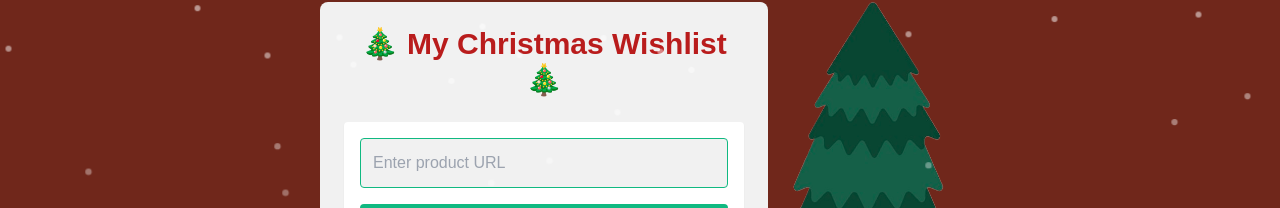
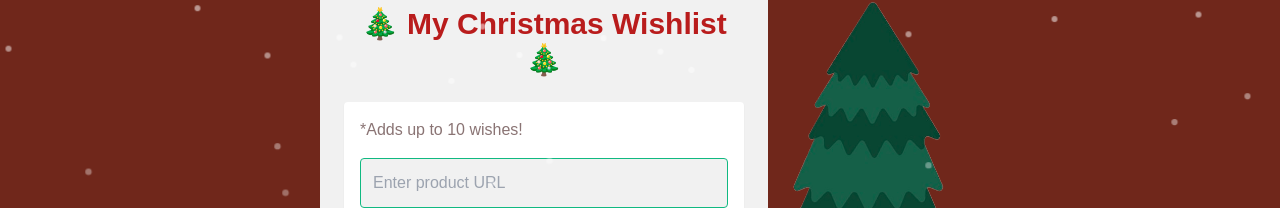
Before and after one commit to code-differently/24q4-team3, a Next.js app in the folder capstone/: page / in a window 1280 px wide. Shown: the part 265-473 px from the top of the page. Built offline with nearby package versions, Linux system fonts and the light colour scheme; no server answers.

Commit message:
feat: Adds max amount of items

```diff
--- a/capstone/src/app/components/WishlistForm.tsx
+++ b/capstone/src/app/components/WishlistForm.tsx
@@ -99,10 +99,14 @@ export default function WishlistForm() {
       {/* URL Input */}
       <form
         onSubmit={handleSubmit}
+
         className={`flex flex-col gap-4 mb-6 ${
           error ? "bg-[#FEE2E2] border border-[#EF4444]" : "bg-white"
         } p-4 rounded shadow-sm`}
       >
+      <h5>
+          *Adds up to 10 wishes!
+          </h5>
         <input
           type="url"
           value={url}
```
